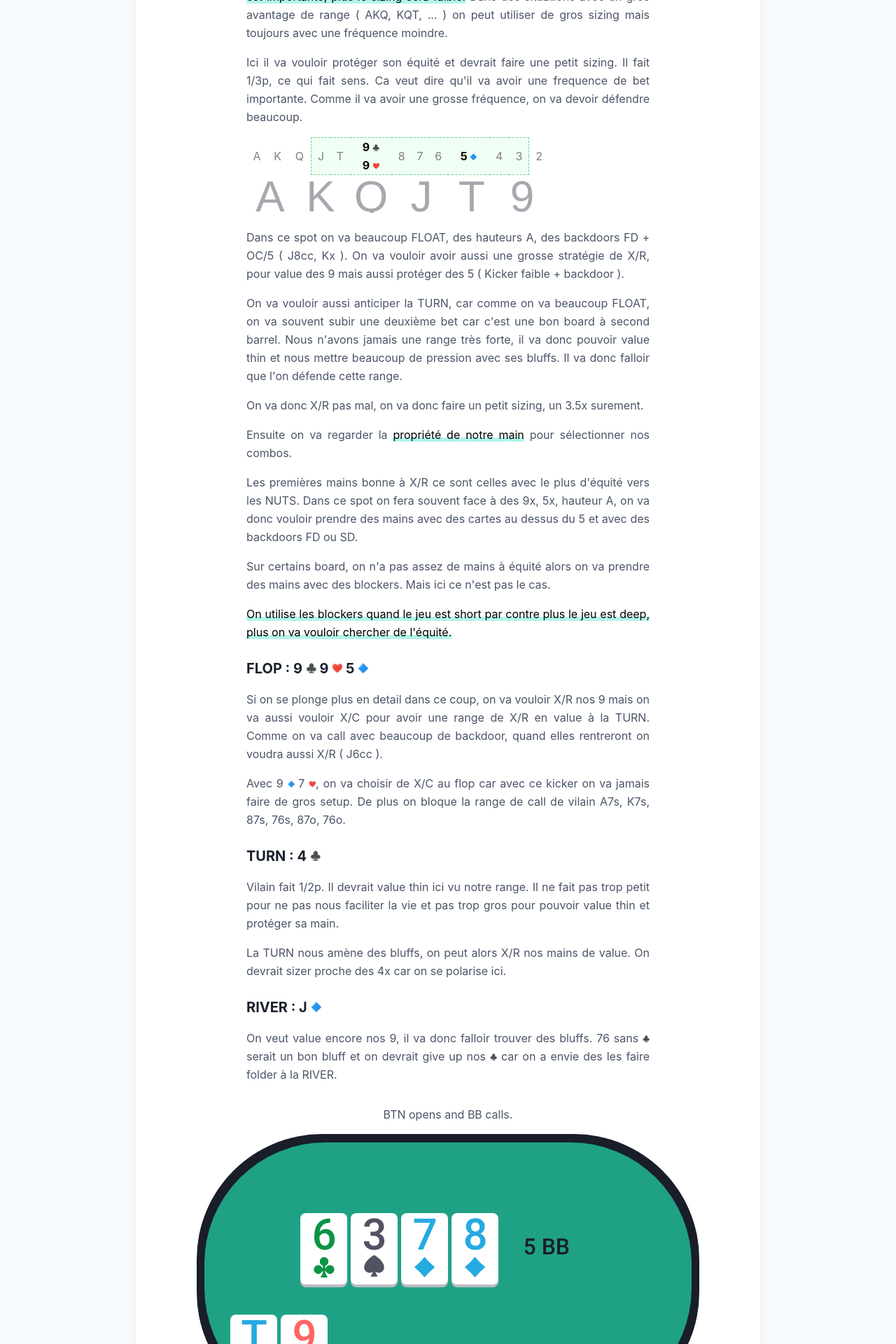
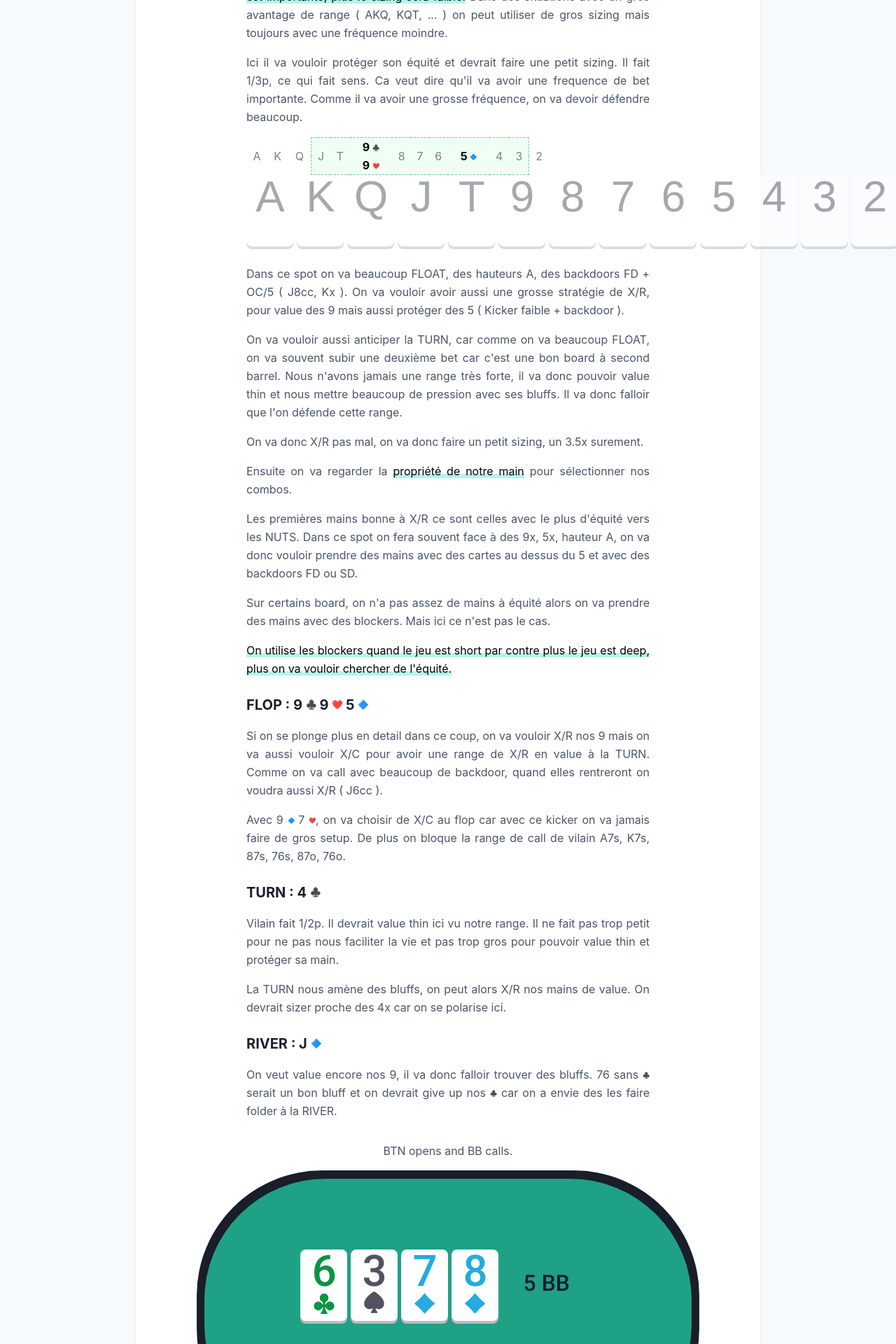
Before and after one commit to greglejeune/blog, a Jekyll site: the page built from _posts/2020-01-23-thinking-process.md, in a window 1280 px wide. Shown: the part 1952-3872 px from the top of the page at 70% size. Built offline with Jekyll 4.4.1, drawn with Linux system fonts in a browser that asks for light colours; emoji names are drawn with the system emoji font.

Commit message:
Update 2020-01-23-thinking-process.md

```diff
--- a/_posts/2020-01-23-thinking-process.md
+++ b/_posts/2020-01-23-thinking-process.md
@@ -93,7 +93,7 @@ categories: poker
   </table>
 
   <div>
-    <svg xmlns="http://www.w3.org/2000/svg" width="432" height="54">
+    <svg xmlns="http://www.w3.org/2000/svg" width="931" height="106">
       <g data-name="Groupe 42">
         <g data-name="Groupe 27" opacity=".502">
           <g data-name="Groupe 14" transform="translate(334 -509)">
```
